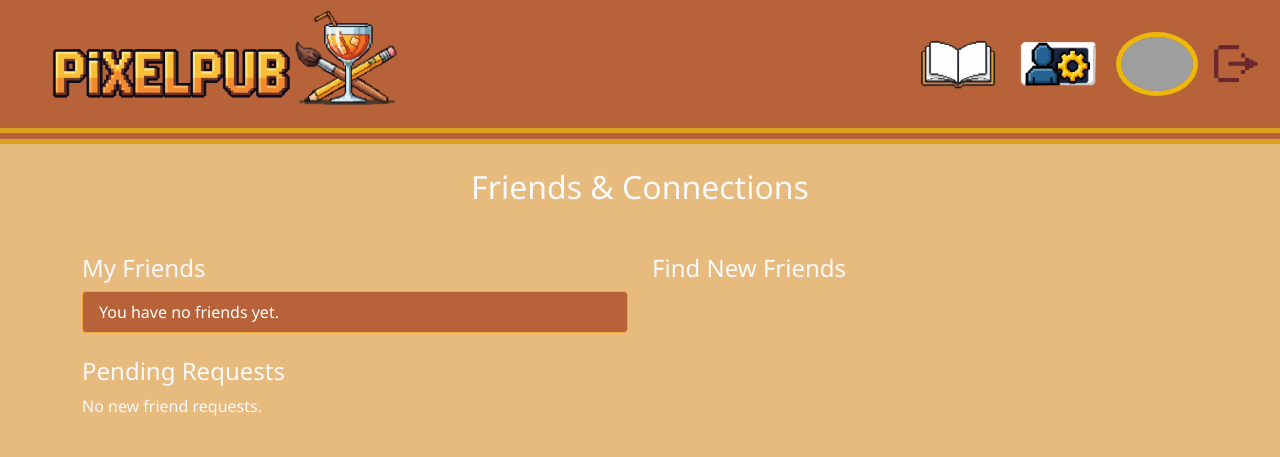
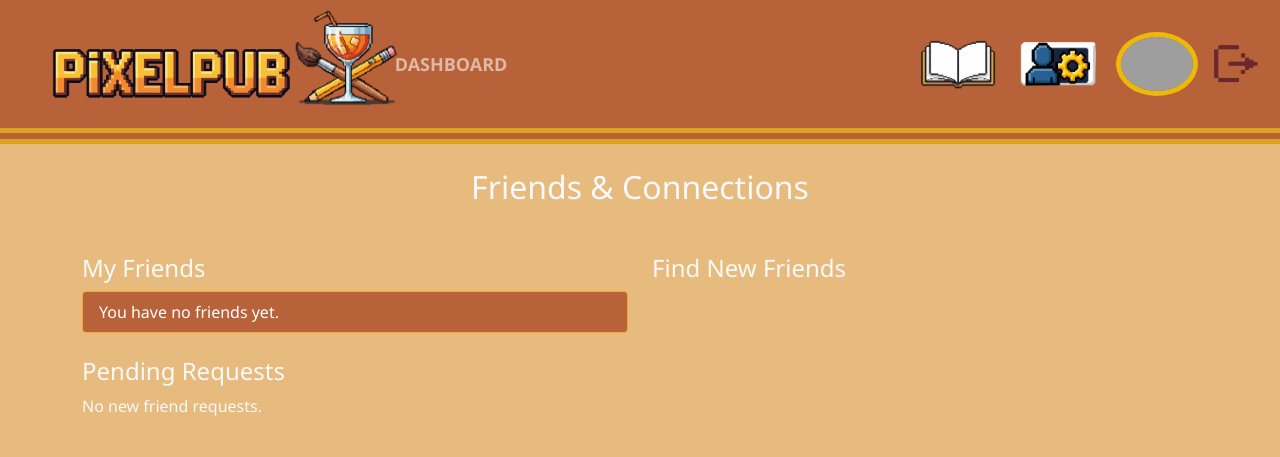
Before and after one commit to hns101/PixelPub-CS50-Final-Project, a Flask app: page /friends in a window 1280 px wide. Shown: the top 457 px of the page. Run offline with Flask 3, Linux system fonts and the light colour scheme; the visitor is signed in with stand-in values (Sample User, id 1); some libraries are stand-ins or nearby versions; grey boxes are pictures that could not be loaded.

Commit message:
layout.html update for bugfix

```diff
--- a/templates/layout.html
+++ b/templates/layout.html
@@ -6,16 +6,16 @@
     <link href="https://cdn.jsdelivr.net/npm/bootstrap@5.1.3/dist/css/bootstrap.min.css" rel="stylesheet">
     <link href="/static/css/styles.css" rel="stylesheet">
     <title>PixelPub - {% block title %}{% endblock %}</title>
+    <!-- FIXED PATH: Added /static/ -->
     <link rel="icon" type="image/x-icon" href="/static/assets/P-03.ico">
 </head>
 <body class="bg-dark text-light">
     <nav class="navbar navbar-expand-lg navbar-dark bg-black">
         <div class="container-fluid">
             <a class="navbar-brand d-flex align-items-center " href="/">
-
+                <!-- FIXED PATH: Added /static/ to both images -->
                 <img src="/static/assets/PixelPub.png" alt="PixelPub Logo" style="height: 92px; padding-top: 10px; margin-top: 10px; margin-left: 30px; ">
-                <img src="/static/assets/Pub icon-02-01.png" alt="beer icon" style="height: 100px; margin-left: -10px; margin-top: -15px;
-                margin-right: -32px; ">
+                <img src="/static/assets/Pub icon-02-01.png" alt="beer icon" style="height: 100px; margin-left: -10px; margin-top: -15px; margin-right: -32px; ">
             </a>
             <button class="navbar-toggler" type="button" data-bs-toggle="collapse" data-bs-target="#navbarNav">
                 <span class="navbar-toggler-icon"></span>
@@ -24,19 +24,24 @@
                 {% if session.get("user_id") %}
                     <!-- Logged-in User View -->
                     <ul class="navbar-nav me-auto mb-2 mb-lg-0">
-                        <!-- <li class="nav-item"><a class="nav-link" href="/dashboard">Dashboard</a></li> -->
-
+                        <!-- RESTORED: Un-commented the Dashboard link -->
+                        <li class="nav-item"><a class="nav-link" href="/dashboard">Dashboard</a></li>
                     </ul>
                     <ul class="navbar-nav ms-auto d-flex align-items-center">
-                        <li class="nav-item"><a class="nav-link" href="/friends">
-                            <img src="/static/assets/friends-01.png" alt="Friends Icon" style="height: 55px;  "></a></li>
-                            {% if session.get("role") == 'admin' %}<li class="nav-item"><a class="nav-link text-danger" href="/admin">
-                             <img src="/static/assets/link icons-02.png" alt="Admin icon" style="height: 50px;"></a></li>{% endif %}
+                         <li class="nav-item"><a class="nav-link" href="/friends">
+                            <!-- FIXED PATH: Added /static/ -->
+                            <img src="/static/assets/friends-01.png" alt="Friends Icon" style="height: 55px;"></a></li>
+                         {% if session.get("role") == 'admin' %}
+                         <li class="nav-item"><a class="nav-link text-danger" href="/admin">
+                            <!-- FIXED PATH: Added /static/ -->
+                            <img src="/static/assets/link icons-02.png" alt="Admin icon" style="height: 50px;"></a></li>
+                         {% endif %}
                          <li class="nav-item ms-2"><a href="/settings"><img src="/avatar/{{ session.user_id }}.png" alt="My Avatar" class="avatar-nav"></a></li>
                          <li class="nav-item"><a class="nav-link" href="/logout">
-                             <img src="/static/assets/link icons-03-03.png" alt="exit icon" style="height: 42px; margin-left: 5px; "></a></li>
+                            <!-- FIXED PATH: Added /static/ -->
+                            <img src="/static/assets/link icons-03-03.png" alt="exit icon" style="height: 42px; margin-left: 5px;"></a></li>
                     </ul>
-                {% elif session.guest_name %}
+                {% elif session.get("guest_name") %}
                     <!-- Guest View -->
                      <ul class="navbar-nav ms-auto">
                         <li class="nav-item"><span class="navbar-text me-3">Welcome, {{ session.guest_name }}!</span></li>
```
